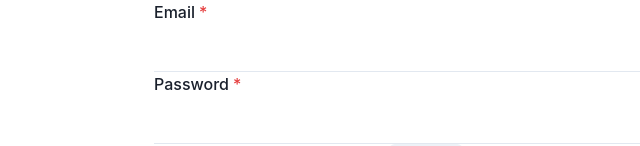
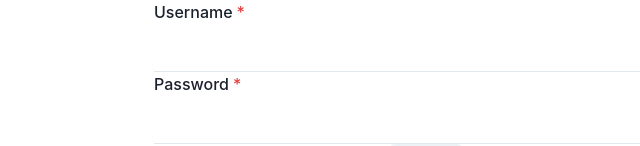
Before and after one commit to Code-the-Dream-School/dd-prac-team1-front, a React (Create React App) app: page /login in a window 1280 px wide. Shown: the top 146 px of the page, without its empty margins (214-854 px from the left). Built offline with nearby package versions, Linux system fonts and the light colour scheme.

Commit message:
corrected login form according backend requirement

```diff
--- a/src/components/Login.tsx
+++ b/src/components/Login.tsx
@@ -27,8 +27,8 @@ const Login = () => {
             <Container maxW='xl'>
                 <VStack>
                     <FormControl isRequired>
-                        <FormLabel>Email</FormLabel>
-                        <Input type='email' variant='flushed' />
+                        <FormLabel>Username</FormLabel>
+                        <Input type='text' variant='flushed' />
                         <FormLabel>Password</FormLabel>
                         <Input type='password' variant='flushed' />
                         <Center><Button variant='solid' type="submit" title="login" onClick={navigateToHome}>Login</Button> </Center>
```
